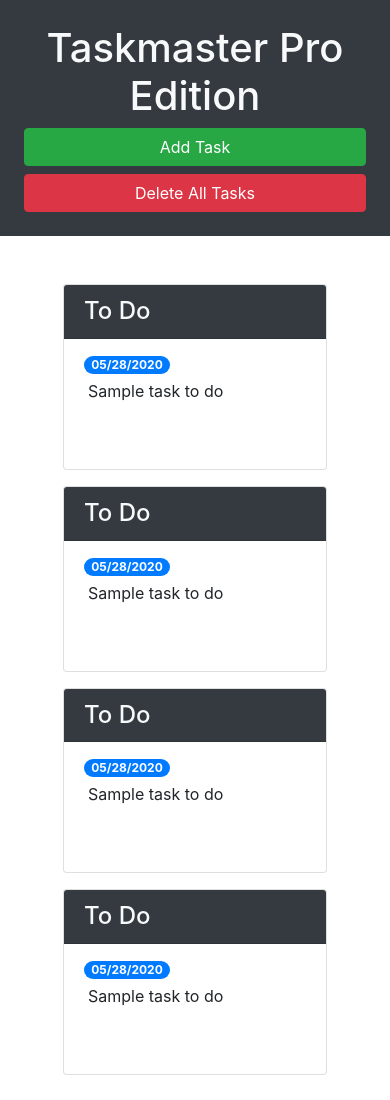
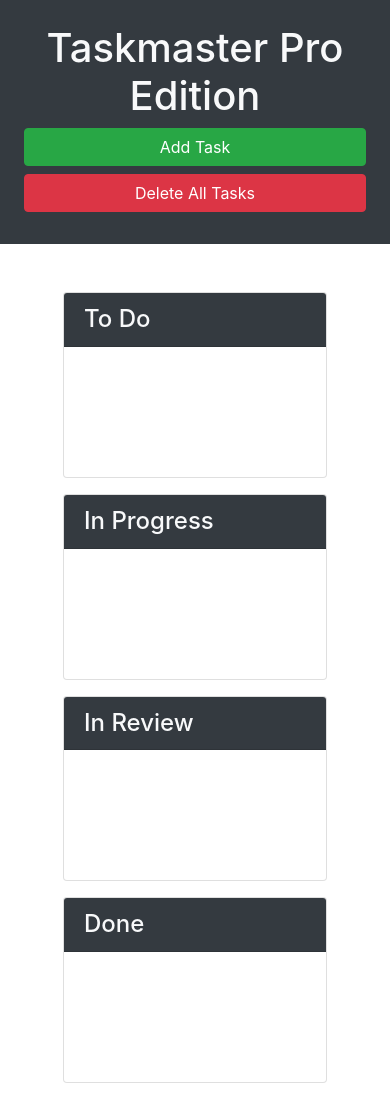
Before and after one commit to Otterpop7/taskmaster-pro, a plain HTML site: page index.html in a window 390 px wide. Shown: the top 1100 px of the page. Drawn offline with nearby package versions, Linux system fonts and the light colour scheme.

Commit message:
code snapshot for next lesson

```diff
--- a/index.html
+++ b/index.html
@@ -14,75 +14,57 @@
 
     <div class="row min-vh-100 no-gutters">
         <header class="col-12 col-lg-3 bg-dark text-light sticky-top d-flex flex-column p-4 p-lg-3">
-            <h1 class="text-center">Taskmaster Pro Edition</h1>
-            <button id="create-task" class="btn btn-block btn-success" data-toggle="modal" data-target="#task-form-modal">Add
-        Task</button>
-            <button id="remove-tasks" class="btn btn-block btn-danger">Delete All Tasks</button>
-            <p class="mt-auto d-none">Lorem ipsum dolor sit amet consectetur adipisicing elit. Modi voluptas architecto ipsa excepturi aut non laudantium sequi fugit officiis optio deleniti asperiores rem eius laborum maxime blanditiis culpa, quis iste?
-            </p>
+            <div>
+                <h1 class="text-center"><span class="oi oi-task d-inline d-lg-none"></span> Taskmaster Pro Edition</h1>
+                <div class="ml-md-auto w-100 w-md-auto">
+                    <button id="create-task" class="btn btn-block btn-success" data-toggle="modal" data-target="#task-form-modal">Add Task</button>
+                    <button id="remove-tasks" class="btn btn-block btn-danger mb-2 mb-md-4"></span>Delete All Tasks</button>
+                </div>
+            </div>
+            <p class="mt-auto d-none d-lg-block">Lorem ipsum dolor sit amet consectetur adipisicing elit. Modi voluptas architecto ipsa excepturi aut non laudantium sequi fugit officiis optio deleniti asperiores rem eius laborum maxime blanditiis culpa, quis iste?</p>
         </header>
         <main class="col-12 col-lg-9 d-flex flex-column">
             <div class="m-5 row justify-content-around">
-                <!-- todo start -->
+                <!--  -->
                 <div class="col-12 col-md-6 col-xl-3 mb-3">
                     <div class="card">
                         <h4 class="card-header bg-dark text-light">
                             To Do
                         </h4>
                         <ul id="list-toDo" class="list-group list-group-flush">
-                            <li class="list-group-item">
-                                <span class="badge badge-primary badge-pill">05/28/2020</span>
-                                <p class="m-1">Sample task to do</p>
-                            </li>
                         </ul>
                     </div>
                 </div>
-                <!-- todo end -->
-                <!-- in progress start -->
+                <!--  -->
                 <div class="col-12 col-md-6 col-xl-3 mb-3">
                     <div class="card">
                         <h4 class="card-header bg-dark text-light">
-                            To Do
+                            In Progress
                         </h4>
-                        <ul id="list-toDo" class="list-group list-group-flush">
-                            <li class="list-group-item">
-                                <span class="badge badge-primary badge-pill">05/28/2020</span>
-                                <p class="m-1">Sample task to do</p>
-                            </li>
+                        <ul id="list-inProgress" class="list-group list-group-flush">
                         </ul>
                     </div>
                 </div>
-                <!-- in progress end -->
-                <!-- in review start -->
+                <!--  -->
                 <div class="col-12 col-md-6 col-xl-3 mb-3">
                     <div class="card">
                         <h4 class="card-header bg-dark text-light">
-                            To Do
+                            In Review
                         </h4>
-                        <ul id="list-toDo" class="list-group list-group-flush">
-                            <li class="list-group-item">
-                                <span class="badge badge-primary badge-pill">05/28/2020</span>
-                                <p class="m-1">Sample task to do</p>
-                            </li>
+                        <ul id="list-inReview" class="list-group list-group-flush">
                         </ul>
                     </div>
                 </div>
-                <!-- in review end -->
-                <!-- done start -->
+                <!--  -->
                 <div class="col-12 col-md-6 col-xl-3 mb-3">
                     <div class="card">
                         <h4 class="card-header bg-dark text-light">
-                            To Do
+                            Done
                         </h4>
-                        <ul id="list-toDo" class="list-group list-group-flush">
-                            <li class="list-group-item">
-                                <span class="badge badge-primary badge-pill">05/28/2020</span>
-                                <p class="m-1">Sample task to do</p>
-                            </li>
+                        <ul id="list-done" class="list-group list-group-flush">
                         </ul>
                     </div>
                 </div>
-                <!-- done end -->
             </div>
             <div class="mt-auto" id="trash">
                 <div class="w-100 bg-danger p-3 text-center text-light display-4">
@@ -106,7 +88,7 @@
                     <form>
                         <div class="form-group">
                             <label for="modalTaskDescription">Task description</label>
-                            <textarea id="modalTaskDescription" rows="3" class="form-control"></textarea>
+                            <textarea class="form-control" id="modalTaskDescription" rows="3"></textarea>
                         </div>
                         <div class="form-group">
                             <label for="modalDueDate">Due date</label>
```
